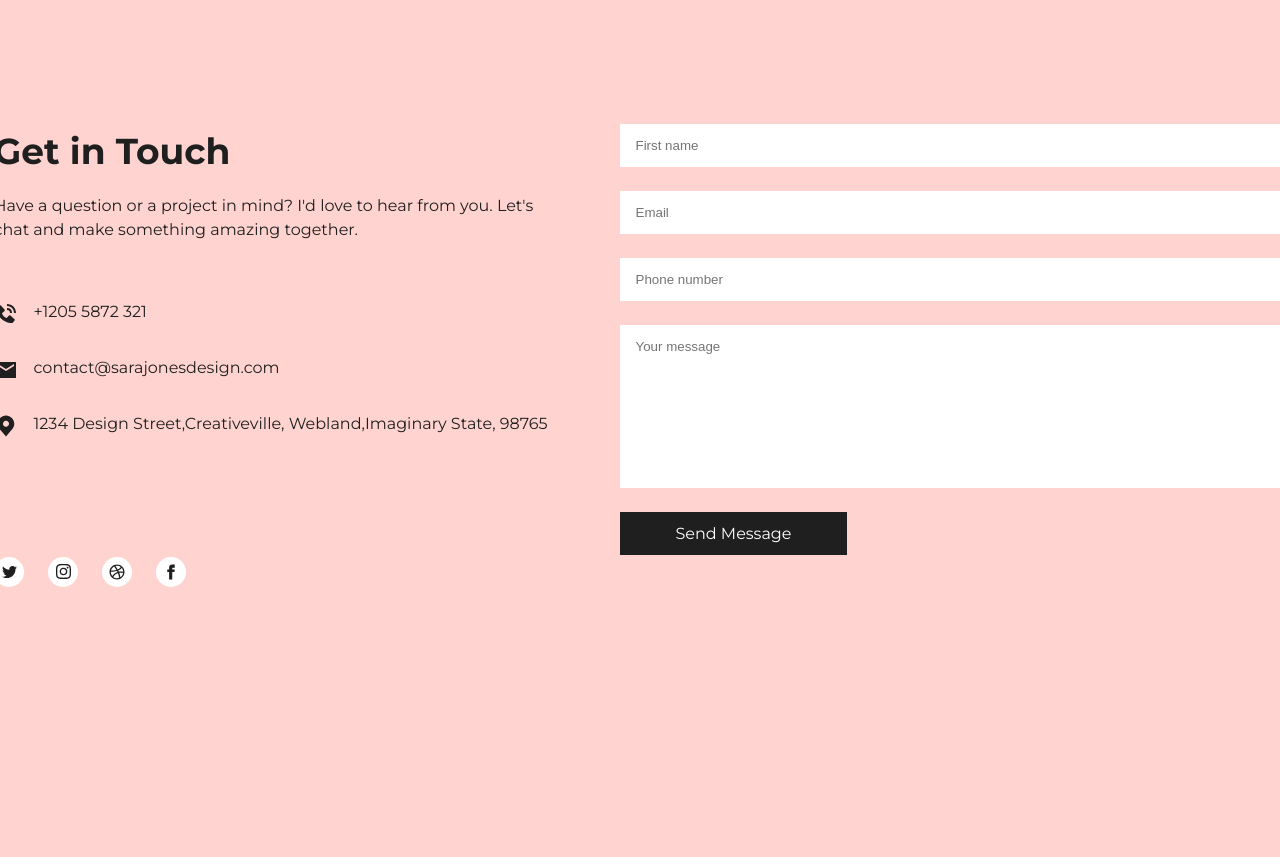
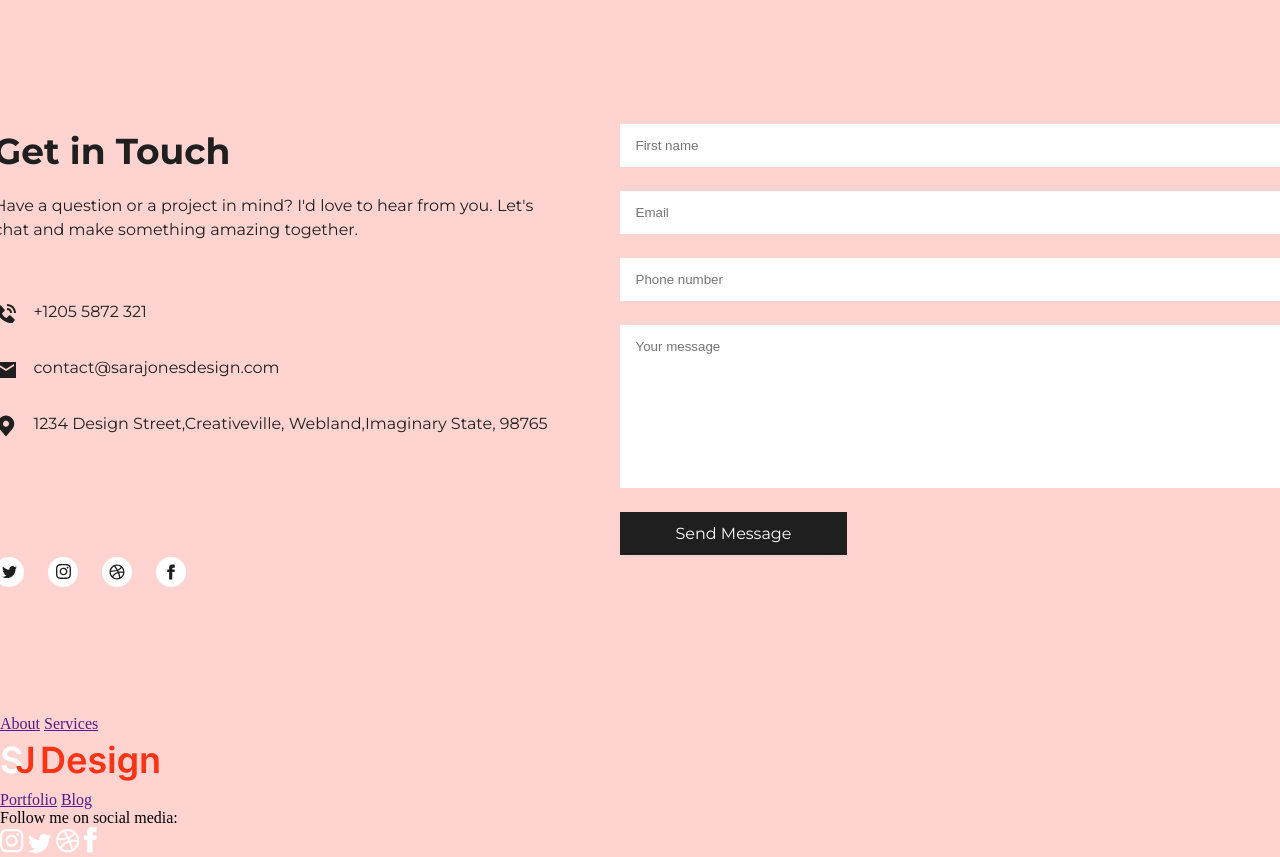
Before and after one commit to Os-Boca-Aberta/SJ-Design, a plain HTML site: page section-contatc-and-footer.html in a window 1280 px wide. Before the commit the page ends 800 px from the top, so only its background shows below. Drawn offline with Linux system fonts and the light colour scheme.

Commit message:
feat: created section footer in index.html

```diff
--- a/section-contatc-and-footer.html
+++ b/section-contatc-and-footer.html
@@ -59,7 +59,25 @@
                 <a href="">Send Message</a>
             </div>
         </div>
+    </section>
 
-    </section>
+    <footer>
+        <div>
+            <a href="">About</a>
+            <a href="">Services</a>
+            <div>
+                <img src="./src/image/Logo.svg" alt="company logo sj design">
+            </div>
+            <a href="">Portfolio</a>
+            <a href="">Blog</a>
+        </div>
+        <div>
+            <p>Follow me on social media:</p>
+            <a href=""><img src="./src/image/Instagram.svg" alt="logo Instagram"></a>
+            <a href=""><img src="./src/image/Twitter.svg" alt="logo Twitter"></a>
+            <a href=""><img src="./src/image/Dribbble.svg" alt="logo Dribbble"></a>
+            <a href=""><img src="./src/image/Facebook.svg" alt="logo Facebook"></a>
+        </div>
+    </footer>
 </body>
 </html>
```
Also changed, not shown: src/image/Dribbble.svg (added), src/image/Facebook.svg (added), src/image/Instagram.svg (added), src/image/Logo.svg (added), src/image/Twitter.svg (added).
